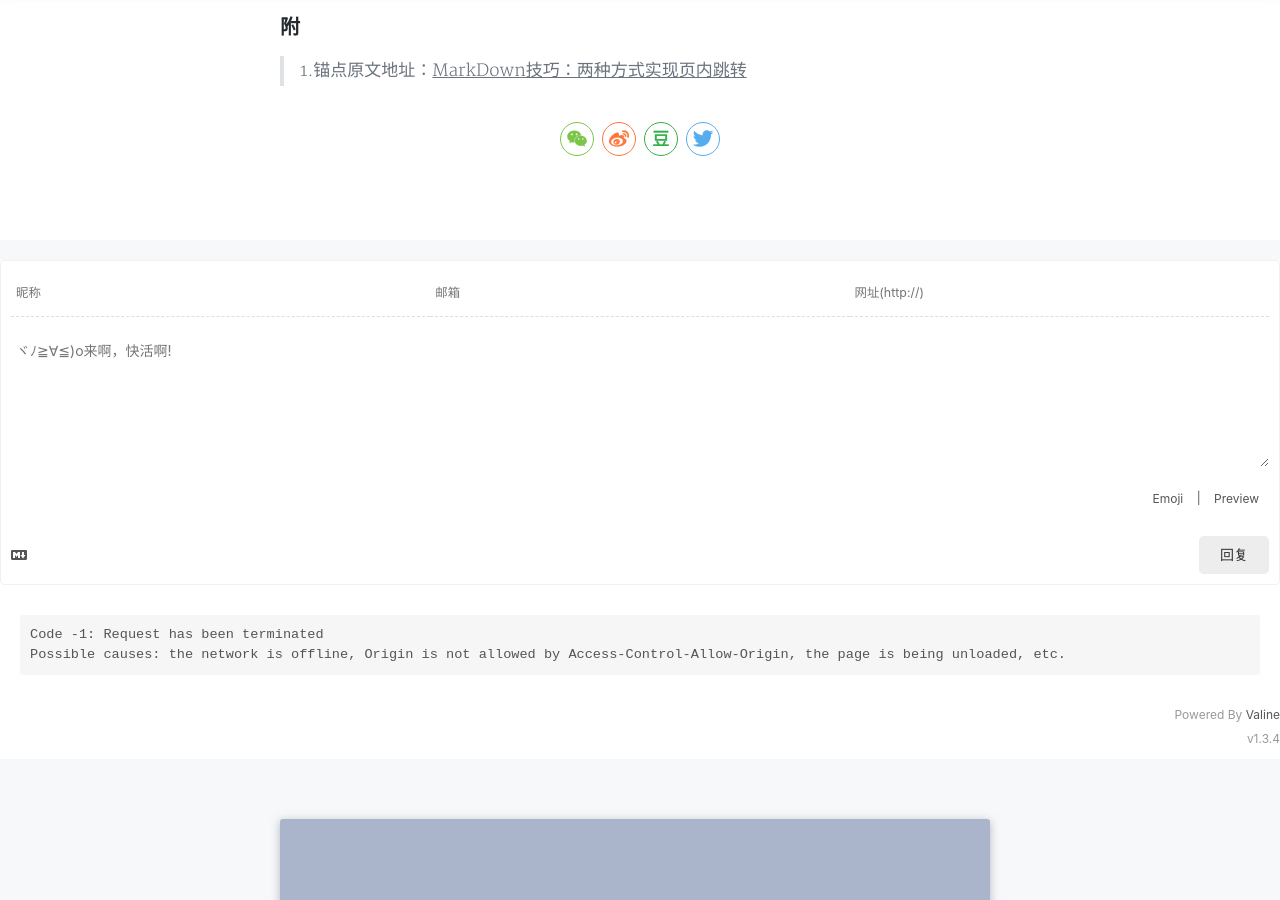
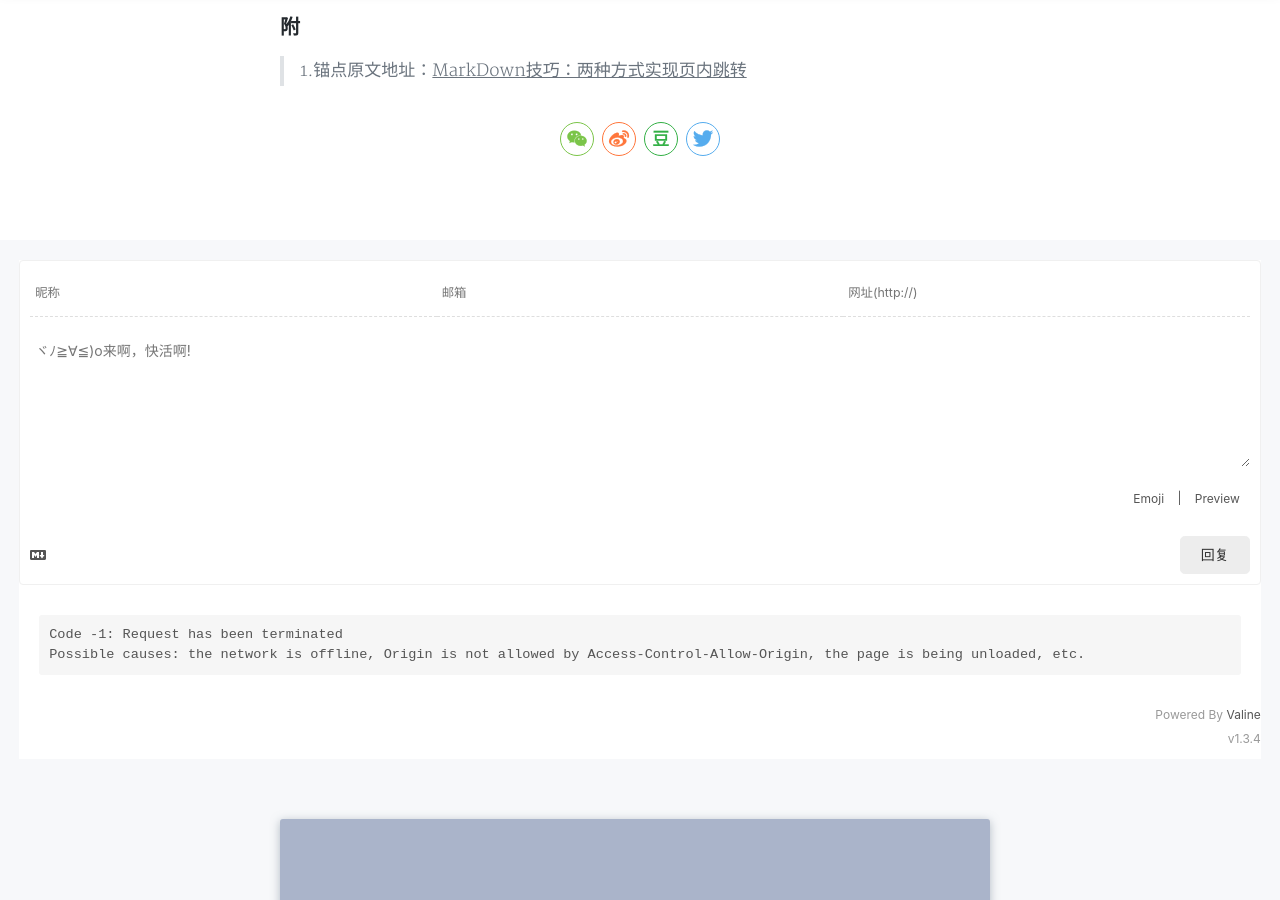
Before and after one commit to ckisaboy/ckisaboy.github.io, a Jekyll site: the page built from _posts/2019-1-24-tip-markdown.md, in a window 1280 px wide and 900 px high, scrolled down 1046 px. Built offline with Jekyll 4.4.1, drawn with Linux system fonts in a browser that asks for light colours; nearby versions of some CDN libraries; comment, search, counter and statistics services are not loaded; a style sheet for code colours, icons or effects is not loaded.

Commit message:
Update post.html

```diff
--- a/_layouts/post.html
+++ b/_layouts/post.html
@@ -48,7 +48,7 @@
     {% endif %}
   </div>
 
-  <div class="comment" style="margin-top:20px;background-color:white;"></div>
+  <div class="comment" style="width:97%;margin:20px auto;background-color:white;"></div>
 
   <!-- <section class="author-detail">
     <section class="post-footer-item author-card">
```
